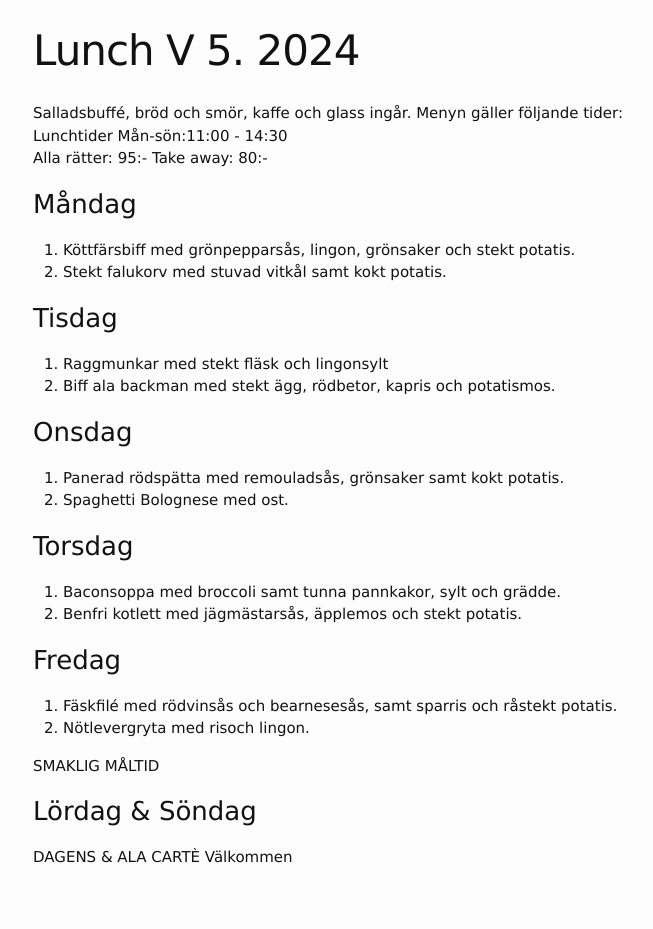
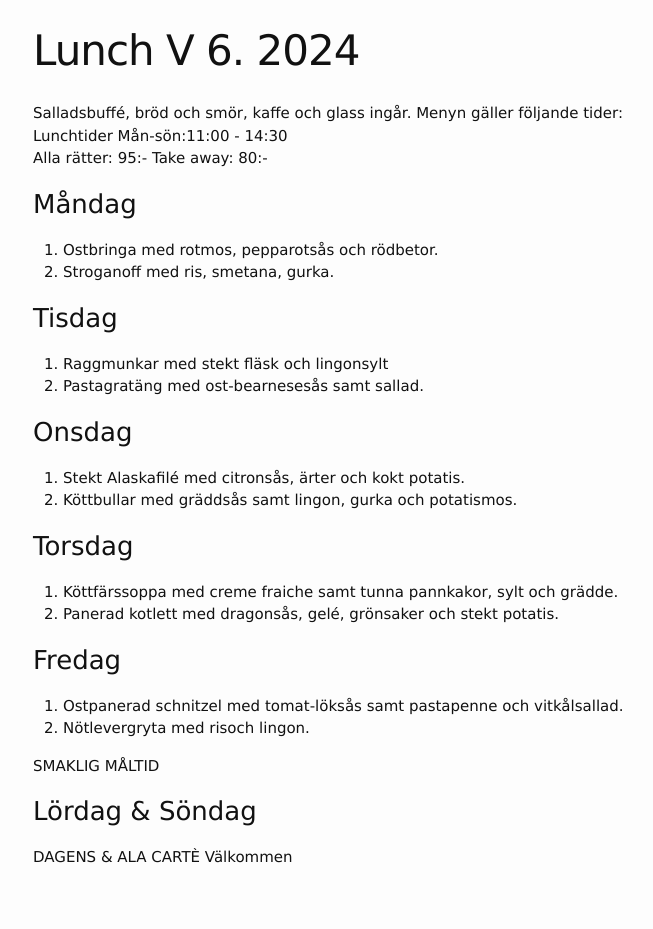
Before and after one commit to FarInn62/farinn62.github.io, a Jekyll site: the page built from lunch.md, in a window 1280 px wide. Shown: the whole page, without its empty margins (237-890 px from the left). Built offline with Jekyll 4.4.1, drawn with Linux system fonts in a browser that asks for light colours.

Commit message:
Update lunch.md

```diff
--- a/lunch.md
+++ b/lunch.md
@@ -1,6 +1,6 @@
 ---
 layout: foodmenu
-title: Lunch V 5. 2024
+title: Lunch V 6. 2024
 permalink: /lunch/
 published: true
 ---
@@ -11,27 +11,27 @@ Alla rätter: 95:- Take away: 80:-
 
 ### Måndag
 
-1. Köttfärsbiff med grönpepparsås, lingon, grönsaker och stekt potatis.
-2. Stekt falukorv med stuvad vitkål samt kokt potatis.
+1. Ostbringa med rotmos, pepparotsås och rödbetor.
+2. Stroganoff med ris, smetana, gurka.
 
 ### Tisdag
 
 1. Raggmunkar med stekt fläsk och lingonsylt
-2. Biff ala backman med stekt ägg, rödbetor, kapris och potatismos.
+2. Pastagratäng med ost-bearnesesås samt sallad.
 
 ### Onsdag
 
-1. Panerad rödspätta med remouladsås, grönsaker samt kokt potatis.
-2. Spaghetti Bolognese med ost.
+1. Stekt Alaskafilé med citronsås, ärter och kokt potatis.
+2. Köttbullar med gräddsås samt lingon, gurka och potatismos.
 
 ### Torsdag
 
-1. Baconsoppa med broccoli samt tunna pannkakor, sylt och grädde.
-2. Benfri kotlett med jägmästarsås, äpplemos och stekt potatis.
+1. Köttfärssoppa med creme fraiche samt tunna pannkakor, sylt och grädde.
+2. Panerad kotlett med dragonsås, gelé, grönsaker och stekt potatis.
 
 ### Fredag
 
-1. Fäskfilé med rödvinsås och bearnesesås, samt sparris och råstekt potatis.
+1. Ostpanerad schnitzel med tomat-löksås samt pastapenne och vitkålsallad.
 2. Nötlevergryta med risoch lingon.
 
 SMAKLIG MÅLTID
```
